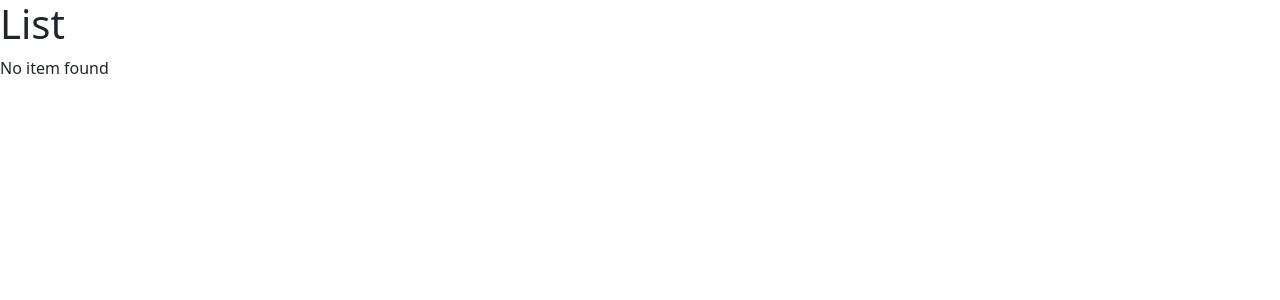
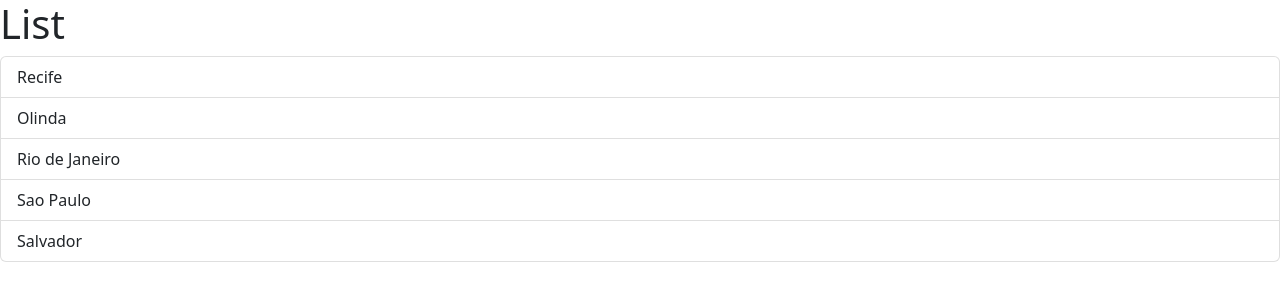
Before and after one commit to omurilolima/react-app, a React (Vite) app: page / in a window 1280 px wide. Shown: the top 300 px of the page. Built offline with nearby package versions, Linux system fonts and the light colour scheme.

Commit message:
Event handler onClick

```diff
--- a/src/components/ListGroup.tsx
+++ b/src/components/ListGroup.tsx
@@ -1,14 +1,19 @@
+import { MouseEvent } from "react";
+
 function ListGroup() {
   let items = ["Recife", "Olinda", "Rio de Janeiro", "Sao Paulo", "Salvador"];
-  items = [];
+  // Event handler
+  const handleClick = (event: MouseEvent) => console.log(event);
 
   return (
     <>
       <h1>List</h1>
       {items.length === 0 && <p>No item found</p>}
       <ul className="list-group">
-        {items.map((item) => (
-          <li key={item}>{item}</li>
+        {items.map((item, index) => (
+          <li className="list-group-item" key={item} onClick={handleClick}>
+            {item}
+          </li>
         ))}
       </ul>
     </>
```
